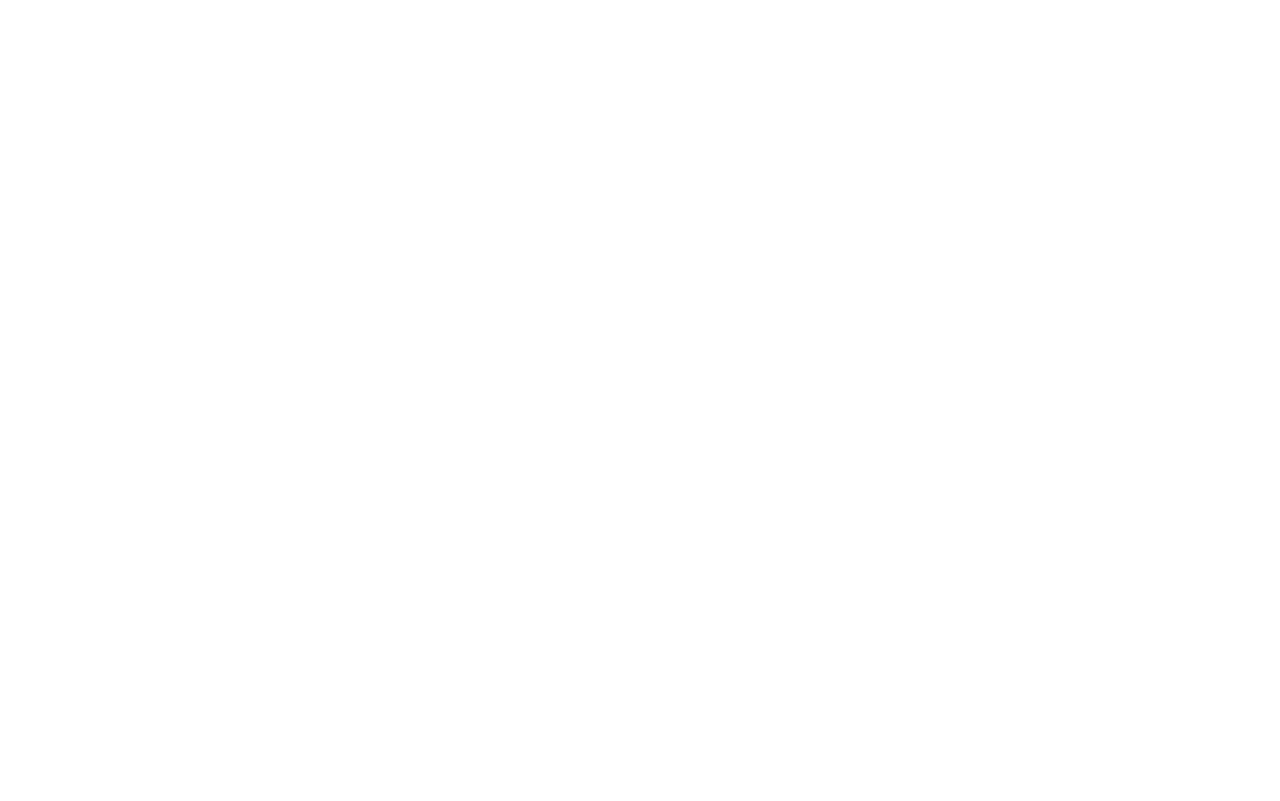
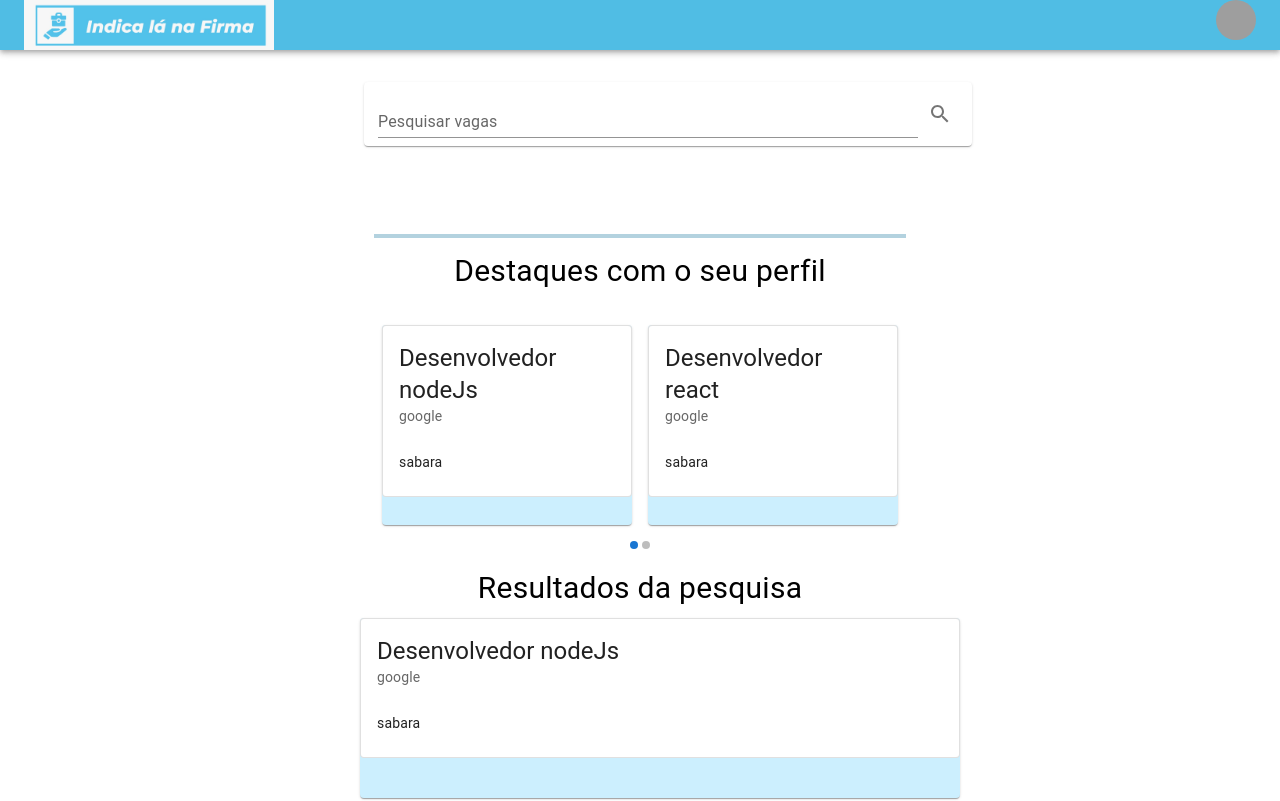
Before and after one commit to juliaklzs/indica-la-na-firma-front, a React (Create React App) app: page /Jobs in a window 1280 px wide. Shown: the top 801 px of the page. Built offline with nearby package versions, Linux system fonts and the light colour scheme; grey boxes are pictures that could not be loaded.

Commit message:
Feat (JobSearch): Search jobs

```diff
--- a/src/App.js
+++ b/src/App.js
@@ -1,6 +1,7 @@
 import React from "react";
 import { BrowserRouter as Router, Routes, Route } from "react-router-dom";
 
+import JobSearch from "./pages/JobSearch";
 import Login from "./pages/Login";
 import Register from "./pages/Register";
 
@@ -10,6 +11,7 @@ export default function App() {
       <Routes>
         <Route path="/Login" element={<Login />} />
         <Route path="/Register" element={<Register />} />
+        <Route path="/Jobs" element={<JobSearch />} />
         <Route path="*" element={<></>} />
       </Routes>
     </Router>
--- /dev/null
+++ b/src/pages/JobSearch/ SuggestedOpportunitiesCard.js
@@ -0,0 +1,40 @@
+/**
+ *  Lucas Emanuel 2023
+ *  https://github.com/LucasDevSystem
+ */
+import * as React from "react";
+import Box from "@mui/material/Box";
+import Card from "@mui/material/Card";
+import CardContent from "@mui/material/CardContent";
+import Typography from "@mui/material/Typography";
+
+const SuggestedOpportunityCard = ({
+  title = "",
+  description = "",
+  location = "",
+  created_at = "",
+  offerer = "",
+  onClick,
+}) => {
+  return (
+    <Box sx={{ minWidth: 250, height: 250 }}>
+      <Card onClick={() => onClick()} variant="outlined">
+        <CardContent>
+          <Typography variant="h5" component="div">
+            {title}
+          </Typography>
+          <Typography sx={{ fontSize: 14 }} color="text.secondary" gutterBottom>
+            {offerer}
+          </Typography>
+          <Typography variant="body2">
+            <br />
+            {location}
+            <br />
+          </Typography>
+        </CardContent>
+      </Card>
+    </Box>
+  );
+};
+
+export default SuggestedOpportunityCard;
--- /dev/null
+++ b/src/pages/JobSearch/AutoCompleteSearch.js
@@ -0,0 +1,66 @@
+/**
+ *  Lucas Emanuel 2023
+ *  https://github.com/LucasDevSystem
+ */
+
+import { Grid, IconButton, Paper, TextField } from "@mui/material";
+import { Box } from "@mui/system";
+import SearchIcon from "@mui/icons-material/Search";
+import { useState } from "react";
+
+const AutoCompleteSearch = ({onSearch , searhSuggestions}) => {
+  const [text, setText] = useState("");
+
+  return (
+    <Box
+      sx={{
+        marginTop: 4,
+        width: 600,
+        height: 150,
+        backgroundColor: "primary.dark",
+        "&:hover": {
+          backgroundColor: "primary.main",
+          opacity: [0.9, 0.8, 0.7],
+        },
+      }}
+    >
+      <Grid container rowSpacing={1} columnSpacing={{ xs: 1, sm: 2, md: 3 }}>
+        <Grid item xs={16}>
+          <Paper
+            component="form"
+            sx={{
+              p: "2px 4px",
+              display: "flex",
+              alignItems: "center",
+              height: 60,
+              width: 600,
+            }}
+          >
+            <TextField
+              id="outlined-basic"
+              label="Pesquisar vagas"
+              placeholder="Pesquisar vagas"
+              variant="standard"
+              style={{ width: "90%", border: "none", marginLeft: 10 }}
+            />
+            <IconButton type="button" sx={{ p: "10px" }} aria-label="search">
+              <SearchIcon />
+            </IconButton>
+          </Paper>
+        </Grid>
+
+        {/* <Grid item xs={16}>
+          <Button
+            variant="outlined"
+            style={{ width: 200, height: 50 }}
+            endIcon={<Add></Add>}
+          >
+            Cadastrar vaga
+          </Button>
+        </Grid> */}
+      </Grid>
+    </Box>
+  );
+};
+
+export default AutoCompleteSearch;
--- /dev/null
+++ b/src/pages/JobSearch/JobOpportunityCard.js
@@ -0,0 +1,38 @@
+/**
+ *  Lucas Emanuel 2023
+ *  https://github.com/LucasDevSystem
+ */
+import * as React from "react";
+import Box from "@mui/material/Box";
+import Card from "@mui/material/Card";
+import CardContent from "@mui/material/CardContent";
+import Typography from "@mui/material/Typography";
+
+export default function JobOpportunityCard({
+  title = "",
+  description = "",
+  location = "",
+  created_at = "",
+  offerer = "",
+  onClick,
+}) {
+  return (
+    <Box sx={{ minWidth: 275 }}>
+      <Card onClick={() => onClick()} variant="outlined">
+        <CardContent>
+          <Typography variant="h5" component="div">
+            {title}
+          </Typography>
+          <Typography sx={{ fontSize: 14 }} color="text.secondary" gutterBottom>
+            {offerer}
+          </Typography>
+          <Typography variant="body2">
+            <br />
+            {location}
+            <br />
+          </Typography>
+        </CardContent>
+      </Card>
+    </Box>
+  );
+}
--- /dev/null
+++ b/src/pages/JobSearch/JobOpportunityList.js
@@ -0,0 +1,39 @@
+/**
+ *  Lucas Emanuel 2023
+ *  https://github.com/LucasDevSystem
+ */
+import { Paper, Typography } from "@mui/material";
+import { Container } from "@mui/system";
+
+import JobOpportunityCard from "./JobOpportunityCard";
+
+const CardStyle = {
+  height: "100%",
+  width: 600,
+  height: 180,
+  margin: 1,
+  backgroundColor: (theme) =>
+    theme.palette.mode === "dark" ? "#79d5e8" : "#cceffe",
+};
+
+const JobOpportunityList = ({ jobs = [], onClick }) => {
+  return (
+    <Container>
+      <Typography fontSize={30} textAlign={"center"}>
+        Resultados da pesquisa
+      </Typography>
+      <div style={{ width: "50%", margin: "auto" }}>
+        {jobs.map((job, index) => (
+          <Paper key={index} sx={CardStyle}>
+            <JobOpportunityCard
+              onClick={() => onClick(job)}
+              {...job}
+            ></JobOpportunityCard>
+          </Paper>
+        ))}
+      </div>
+    </Container>
+  );
+};
+
+export default JobOpportunityList;
--- /dev/null
+++ b/src/pages/JobSearch/SuggestedJobsList.js
@@ -0,0 +1,46 @@
+/**
+ *  Lucas Emanuel 2023
+ *  https://github.com/LucasDevSystem
+ */
+import { Grid, Paper, MobileStepper } from "@mui/material";
+import SuggestedOpportunityCard from "./ SuggestedOpportunitiesCard";
+
+const cardStyle = {
+  height: 200,
+  width: 250,
+  backgroundColor: (theme) =>
+    theme.palette.mode === "dark" ? "#79d5e8" : "#cceffe",
+};
+
+const SuggestedJobsList = ({ jobs = [], onClick }) => {
+  return (
+    <div>
+      <Grid sx={{ flexGrow: 1 }} marginTop={2} container spacing={2}>
+        <Grid item xs={12}>
+          <Grid container justifyContent="center" spacing={2}>
+            {jobs.map((job, index) => (
+              <Grid key={job?.id || index} item>
+                <Paper sx={cardStyle}>
+                  <SuggestedOpportunityCard
+                    {...job}
+                    onClick={() => onClick(job)}
+                  />
+                </Paper>
+              </Grid>
+            ))}
+          </Grid>
+        </Grid>
+      </Grid>
+
+      <MobileStepper
+        variant="dots"
+        steps={jobs.length}
+        position="static"
+        activeStep={0}
+        sx={{ flexGrow: 1, justifyContent: "center", padding: 2 }}
+      />
+    </div>
+  );
+};
+
+export default SuggestedJobsList;
--- /dev/null
+++ b/src/pages/JobSearch/index.js
@@ -0,0 +1,98 @@
+/**
+ *  Lucas Emanuel 2023
+ *  https://github.com/LucasDevSystem
+ */
+import { useEffect, useState } from "react";
+import { Divider, Typography } from "@mui/material";
+import { Container } from "@mui/system";
+import axios from "axios";
+
+import JobOpportunityList from "./JobOpportunityList";
+import SuggestedJobsList from "./SuggestedJobsList";
+import NavBar from "../../components/NavBar";
+import AutoCompleteSearch from "./AutoCompleteSearch";
+
+// api data exemple
+const apiSuggestedJobs = [
+  {
+    title: "Desenvolvedor nodeJs",
+    description: "desenvolvedro node com salario de 20k por meis",
+    created_at: "29/01/2023",
+    authorId: 1,
+    offerer: "google",
+    location: "sabara",
+  },
+  {
+    title: "Desenvolvedor react",
+    description: "desenvolvedor node com salario de 20k por meis",
+    created_at: "29/01/2023",
+    authorId: 1,
+    offerer: "google",
+    location: "sabara",
+  },
+];
+
+function JobSearch() {
+  const [suggestedJobs, setSuggestedJobs] = useState([]);
+  const [jobs, setJobs] = useState(apiSuggestedJobs);
+  const [searchSuggestions, setSearchSuggestions] = useState([]);
+
+  const handleSearch = async (query) => {
+    const result = await axios.get("back-end_url", {
+      params: {
+        query,
+      },
+    });
+
+    setJobs(apiSuggestedJobs);
+  };
+
+  const handleRegisterJob = () => {};
+
+  const handleApplyJob = async () => {
+    // const result = await axios.post("back-edn_url/job/apply", {
+    //   authorId: "",
+    //   jobId: "",
+    // });
+  };
+
+  const getSuggestedOpportunities = async () => {
+    // const result = await axios.get("back-end_url/job/suggested", {
+    //   params: { interest: "user interests" },
+    // });
+
+    setSuggestedJobs(apiSuggestedJobs);
+  };
+
+  // get suggested opportunies by user interests
+  useEffect(() => {
+    getSuggestedOpportunities();
+  }, []);
+
+  return (
+    <div>
+      <NavBar></NavBar>
+      <Container maxWidth="sm">
+        <AutoCompleteSearch
+          onSearch={handleSearch}
+          suggestions={searchSuggestions}
+        />
+        <Divider
+          style={{
+            borderBottomWidth: 4,
+            margin: 10,
+            backgroundColor: "#cceffe",
+          }}
+          variant="middle"
+        />
+        <Typography fontSize={30} textAlign={"center"}>
+          Destaques com o seu perfil
+        </Typography>
+      </Container>
+      <SuggestedJobsList jobs={jobs} onClick={(job) => handleApplyJob(job)} />
+      <JobOpportunityList jobs={jobs} onClick={(job) => handleApplyJob(job)} />
+    </div>
+  );
+}
+
+export default JobSearch;
```
